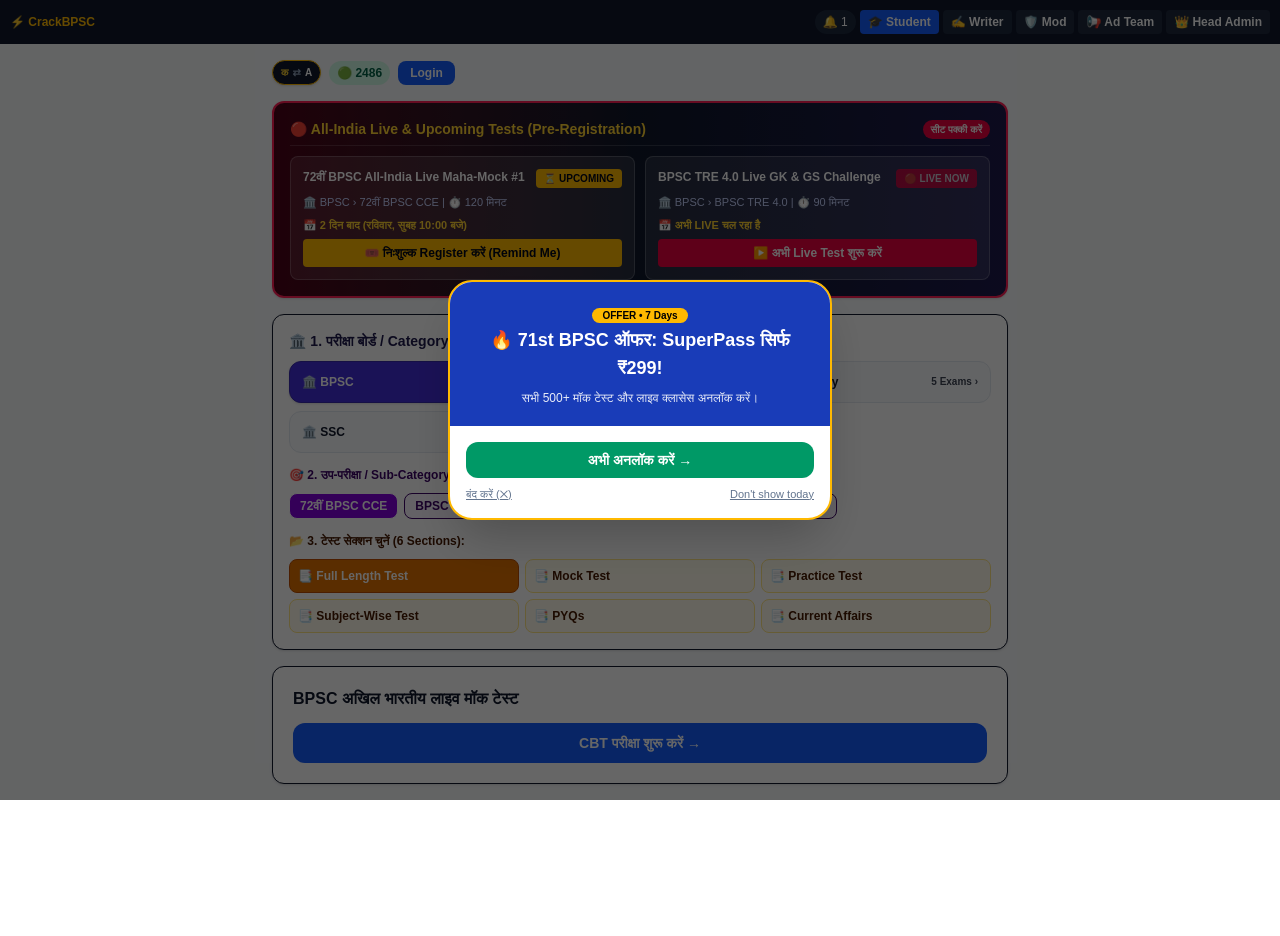
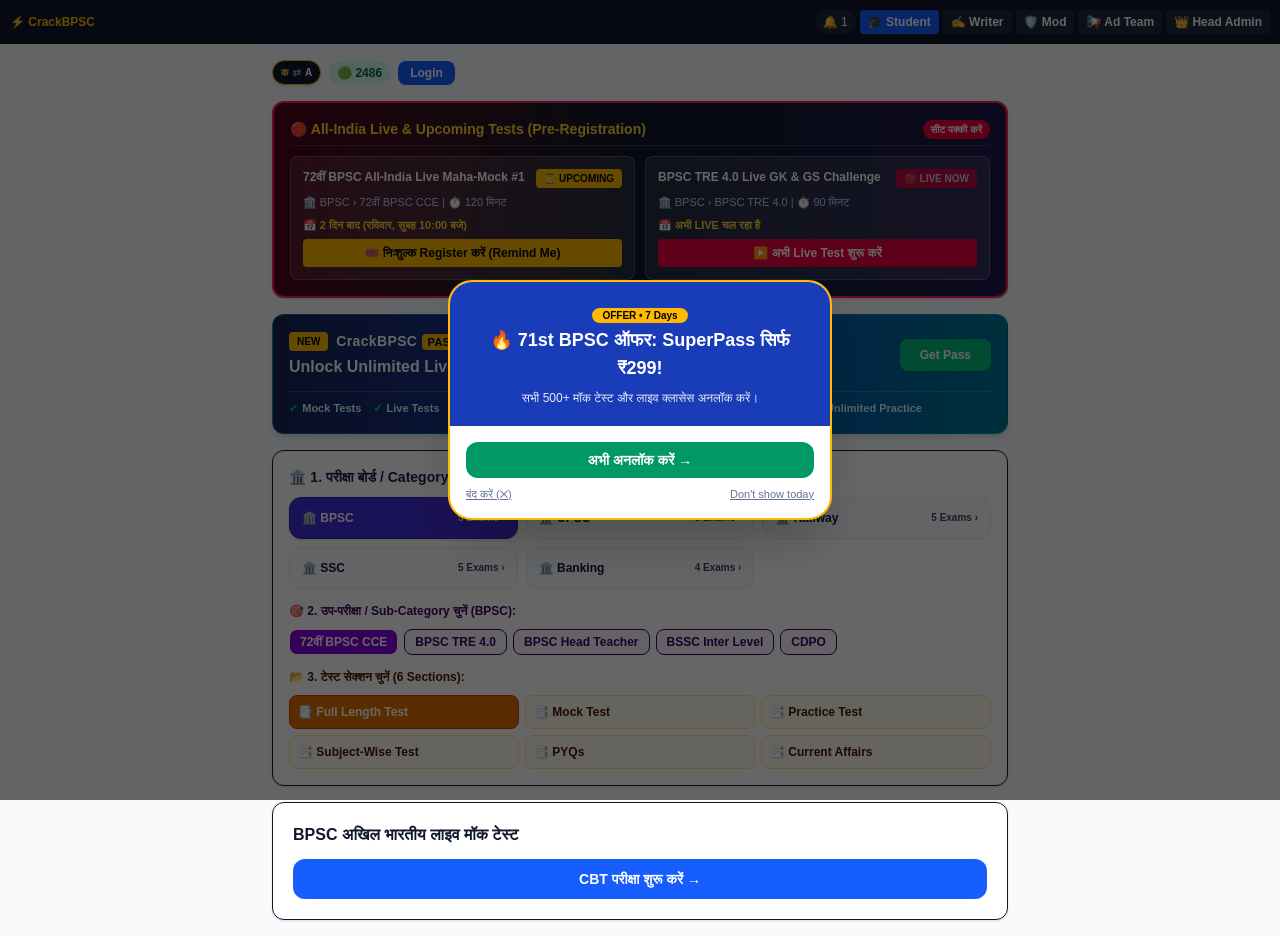
Before and after one commit to kumarrustam/crackbpsc, a Next.js app in the folder crackbpsc-app/: page / in a window 1280 px wide. Before the commit the page ends 800 px from the top, so only its background shows below. Built offline with nearby package versions, Linux system fonts and the light colour scheme.

Commit message:
Update page.tsx

```diff
--- a/crackbpsc-app/src/app/page.tsx
+++ b/crackbpsc-app/src/app/page.tsx
@@ -92,6 +92,12 @@ const [newSub, setNewSub] = useState("बिहार विशेष");
     { id: 102, title: "BPSC TRE 4.0 Live GK & GS Challenge", cat: "BPSC", subEx: "BPSC TRE 4.0", startsIn: "अभी LIVE चल रहा है", duration: 90, isLive: true }
   ]);
   const [regLiveIds, setRegLiveIds] = useState<number[]>([]);
+  const [showPass, setShowPass] = useState(true);
+  const [passBadge, setPassBadge] = useState("NEW");
+  const [passTitle, setPassTitle] = useState("Unlock Unlimited Live Tests of All Exams with Pass!");
+  const [passBtn, setPassBtn] = useState("Get Pass");
+  const [passMsg, setPassMsg] = useState("🎉 CrackBPSC Pass Activated! अब आप सभी Live Tests, Mock Tests, PYPs और Study Notes अनलिमिटेड हल कर सकते हैं।");
+  const [passFeats, setPassFeats] = useState<string[]>(["Mock Tests", "Live Tests", "Study Notes", "Doubt Support", "PYPs", "Re-Attempt Mode", "Unlimited Practice"]);
   const [isLoaded, setIsLoaded] = useState(false);
 
   useEffect(() => {
@@ -105,6 +111,7 @@ const [newSub, setNewSub] = useState("बिहार विशेष");
       const sDSt = localStorage.getItem("cb_dst"); if (sDSt) setDeletedStaff(JSON.parse(sDSt));
       const sLT = localStorage.getItem("cb_lt"); if (sLT) setLiveTests(JSON.parse(sLT));
       const sRL = localStorage.getItem("cb_rl"); if (sRL) setRegLiveIds(JSON.parse(sRL));
+      const sPs = localStorage.getItem("cb_pass"); if (sPs) { const p = JSON.parse(sPs); setShowPass(p.showPass); setPassBadge(p.passBadge); setPassTitle(p.passTitle); setPassBtn(p.passBtn); setPassMsg(p.passMsg); setPassFeats(p.passFeats); }
     } catch (e) {}
     setIsLoaded(true);
   }, []);
@@ -121,8 +128,9 @@ const [newSub, setNewSub] = useState("बिहार विशेष");
       localStorage.setItem("cb_dst", JSON.stringify(deletedStaff));
       localStorage.setItem("cb_lt", JSON.stringify(liveTests));
     localStorage.setItem("cb_rl", JSON.stringify(regLiveIds));
+      localStorage.setItem("cb_pass", JSON.stringify({ showPass, passBadge, passTitle, passBtn, passMsg, passFeats }));
     } catch (e) {}
-  }, [isLoaded, questions, staffList, examTree, examSections, subjects, deletedQs, deletedStaff, liveTests, regLiveIds]);
+  }, [isLoaded, questions, staffList, examTree, examSections, subjects, deletedQs, deletedStaff, liveTests, regLiveIds, showPass, passBadge, passTitle, passBtn, passMsg, passFeats]);
   useEffect(() => {
     const t = setInterval(() => setLiveCount((c) => c + Math.floor(Math.random() * 5) - 2), 3000);
     return () => clearInterval(t);
@@ -266,6 +274,29 @@ questions.forEach((item, i) => { if (ans[i] === undefined) skipped++; else if (a
               })}
             </div>
           </div>
+          )}
+          {showPass && (
+            <div className="p-4 bg-gradient-to-r from-blue-950 via-blue-800 to-cyan-700 text-white rounded-xl shadow-md border border-cyan-400/30 space-y-3">
+              <div className="flex flex-wrap justify-between items-center gap-3">
+                <div className="space-y-1">
+                  <div className="flex items-center gap-2">
+                    <span className="px-2 py-0.5 bg-amber-400 text-slate-950 font-black text-[10px] rounded">{passBadge}</span>
+                    <span className="font-extrabold text-sm tracking-wide text-white">CrackBPSC <span className="bg-amber-400 text-slate-950 px-1.5 py-0.5 rounded text-[11px] font-black">PASS</span></span>
+                  </div>
+                  <div className="font-extrabold text-sm sm:text-base text-white">{passTitle}</div>
+                </div>
+                <button onClick={() => alert(passMsg)} className="px-5 py-2 bg-emerald-500 hover:bg-emerald-600 text-white font-extrabold text-xs rounded-lg shadow shrink-0">
+                  {passBtn}
+                </button>
+              </div>
+              <div className="flex flex-wrap gap-x-3 gap-y-1.5 pt-2 border-t border-white/15 text-[11px] font-semibold text-cyan-100">
+                {passFeats.map((feat, idx) => (
+                  <span key={idx} className="flex items-center gap-1">
+                    <span className="text-emerald-400 font-black">✓</span> {feat}
+                  </span>
+                ))}
+              </div>
+            </div>
           )}
           <div className="p-4 bg-white rounded-xl border shadow-sm space-y-2.5">
             <div className="font-extrabold text-sm text-indigo-950">🏛️ 1. परीक्षा बोर्ड / Category चुनें:</div>
@@ -788,6 +819,31 @@ questions.forEach((item, i) => { if (ans[i] === undefined) skipped++; else if (a
               ))}
             </div>
           </div>
+          <div className="p-3 bg-cyan-950 text-white border-2 border-cyan-400 rounded-xl space-y-2.5">
+            <div className="flex flex-wrap justify-between items-center gap-2 border-b border-white/15 pb-1.5">
+              <span className="font-extrabold text-sm text-amber-300">🎟️ CrackBPSC Pass Banner Manager (Edit & Remove)</span>
+              <div className="flex gap-1.5">
+                <button onClick={() => setShowPass(!showPass)} className={"px-2.5 py-1 rounded font-black text-xs " + (showPass ? "bg-emerald-500 text-white" : "bg-rose-600 text-white")}>
+                  {showPass ? "👁️ बैनर चालू (हटाएं)" : "🙈 बैनर हटा हुआ (वापस लगाएं)"}
+                </button>
+                <button onClick={() => {
+                  const b = prompt("1. ऊपर का छोटा बैज लिखें (जैसे: NEW या 50% OFF):", passBadge); if (b !== null && b.trim() !== "") setPassBadge(b.trim());
+                  const t = prompt("2. मुख्य शीर्षक लिखें:", passTitle); if (t !== null && t.trim() !== "") setPassTitle(t.trim());
+                  const btn = prompt("3. हरे बटन पर क्या लिखा हो? (जैसे: Get Pass या ₹199 में लें):", passBtn); if (btn !== null && btn.trim() !== "") setPassBtn(btn.trim());
+                  const msg = prompt("4. बटन दबाने पर क्या संदेश दिखे?:", passMsg); if (msg !== null && msg.trim() !== "") setPassMsg(msg.trim());
+                }} className="px-2.5 py-1 bg-amber-400 text-slate-950 font-black rounded text-xs">✏️ टेक्स्ट एडिट करें</button>
+              </div>
+            </div>
+            <div className="text-[11px] text-cyan-200 font-bold">✅ बैनर के फ़ीचर्स (दबाकर हटाएं या नया जोड़ें):</div>
+            <div className="flex flex-wrap gap-1.5 items-center">
+              {passFeats.map((f, i) => (
+                <button key={i} onClick={() => { if (confirm(f + " को बैनर से हटाएं?")) setPassFeats(passFeats.filter((_, idx) => idx !== i)); }} className="px-2 py-0.5 bg-white/15 hover:bg-rose-600 rounded text-[11px] font-bold">
+                  ✓ {f} ✕
+                </button>
+              ))}
+              <button onClick={() => { const nf = prompt("नया फ़ीचर लिखें (जैसे: Daily Current Affairs PDF):"); if (nf && nf.trim()) setPassFeats([...passFeats, nf.trim()]); }} className="px-2.5 py-0.5 bg-emerald-500 text-white font-black rounded text-[11px]">➕ फ़ीचर जोड़ें</button>
+            </div>
+          </div>
             {allowAd && (
             <div className="p-3 bg-slate-50 border rounded-xl space-y-2">
               <div className="font-bold text-indigo-800">📢 Ad Studio (प्रकार और दिन चुनें):</div>
```
